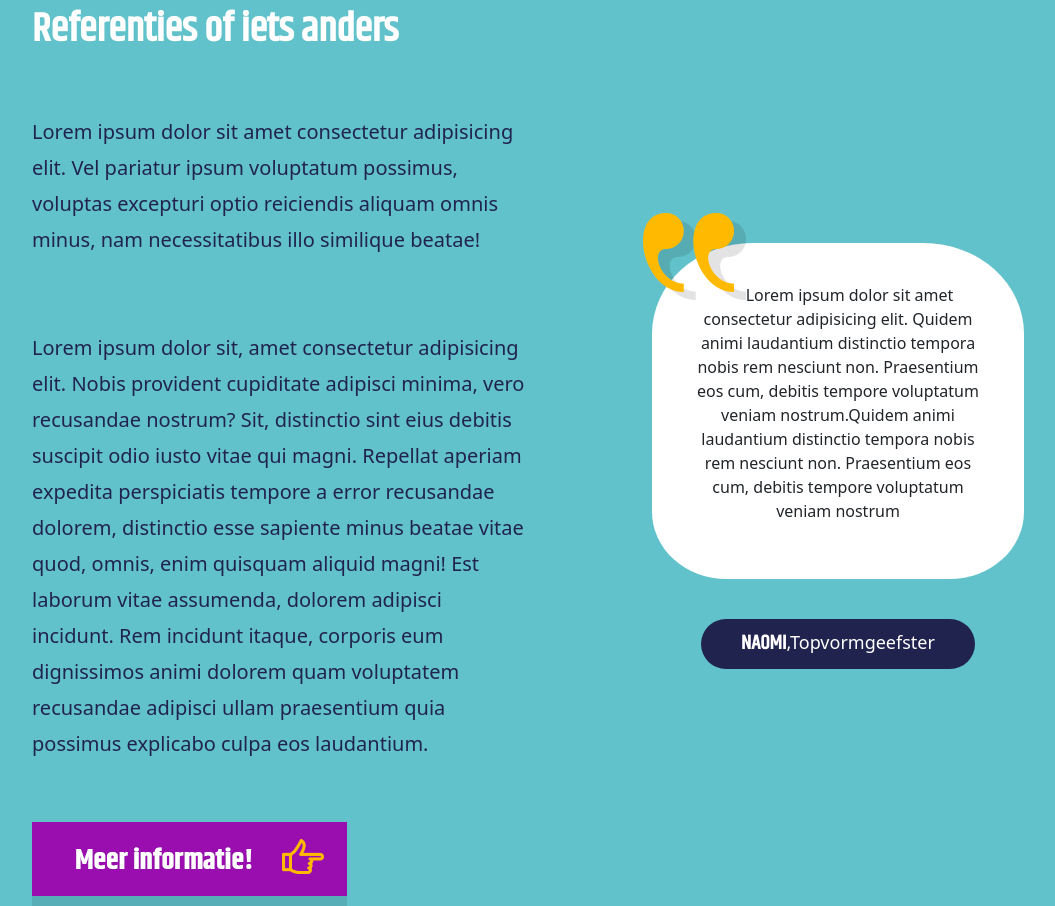
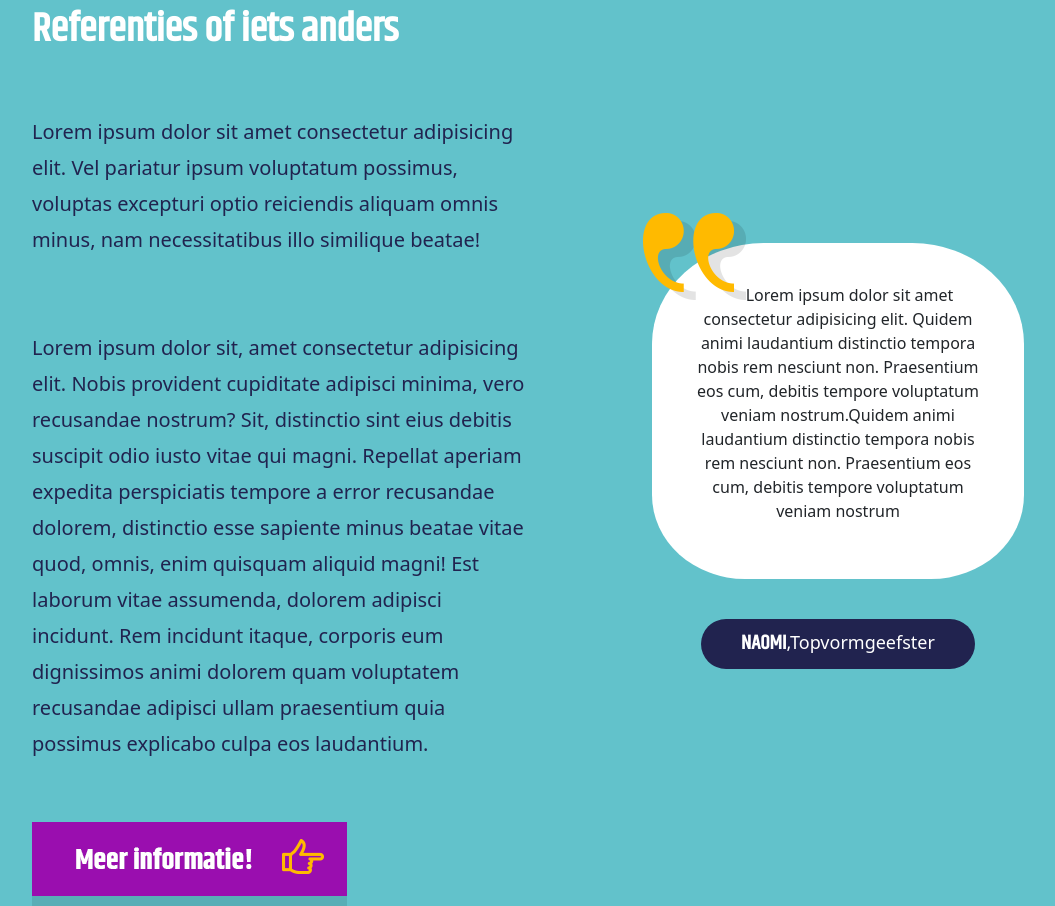
Before and after one commit to karim076/Job-review-assignment, a PHP site: page / in a window 1280 px wide. Shown: the part 2126-3032 px from the top of the page, without its empty margins (50-1105 px from the left). Run offline with PHP 8.4, Linux system fonts and the light colour scheme; some libraries are stand-ins or nearby versions.

Commit message:
Changed border radius

```diff
--- a/css/main.css
+++ b/css/main.css
@@ -339,10 +339,10 @@ main{
 	  background: #fff;
 	  width: 60%;
 	  height: auto;
-	  border-top-right-radius: 27%;
-	  border-top-left-radius: 27%;
-	  border-bottom-left-radius: 20%;
-	  border-bottom-right-radius: 20%;
+	  border-top-right-radius: 30%;
+	  border-top-left-radius: 30%;
+	  border-bottom-left-radius: 25%;
+	  border-bottom-right-radius: 25%;
   }
   .col2 .button{
 	  margin-top: 40px;
```
